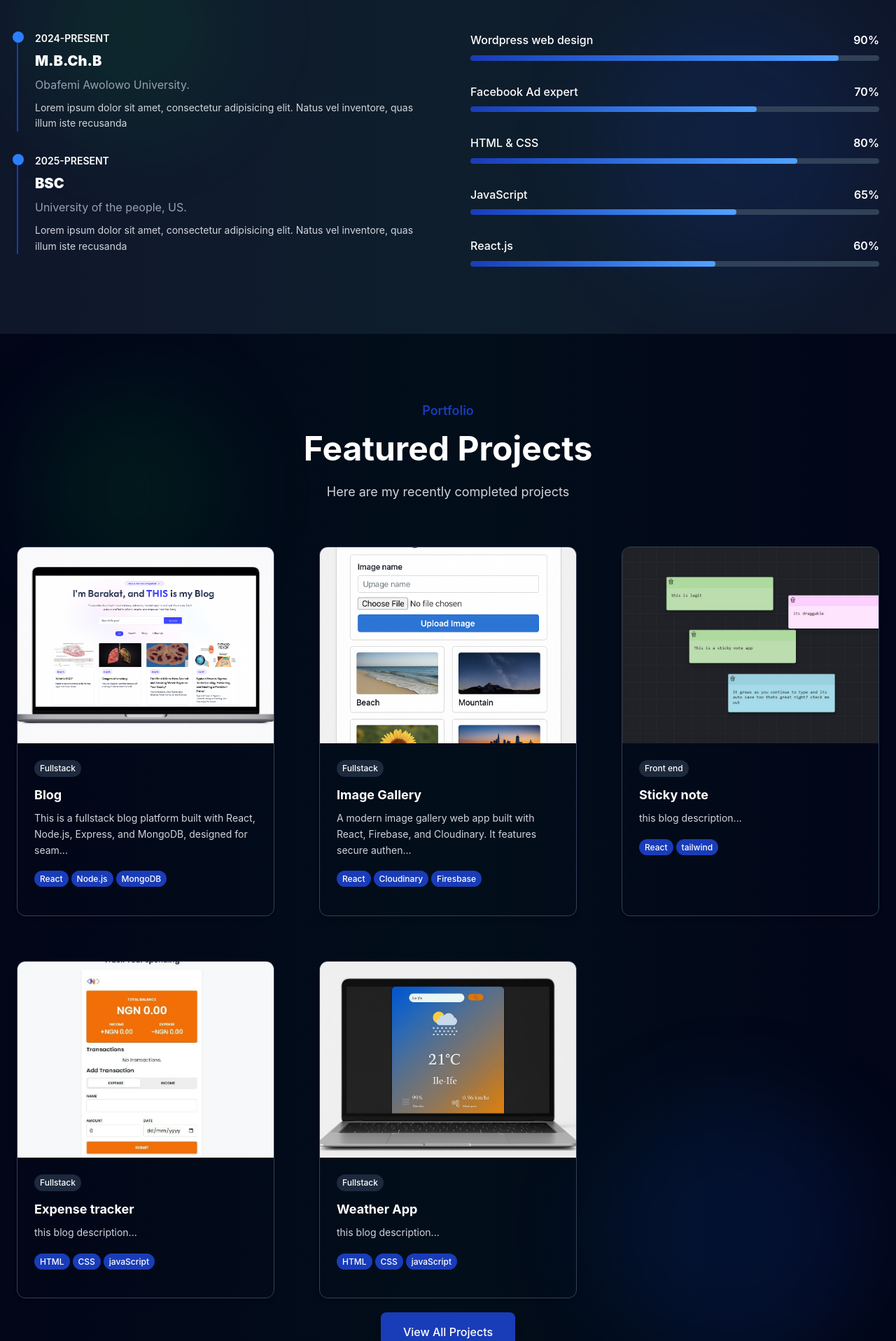
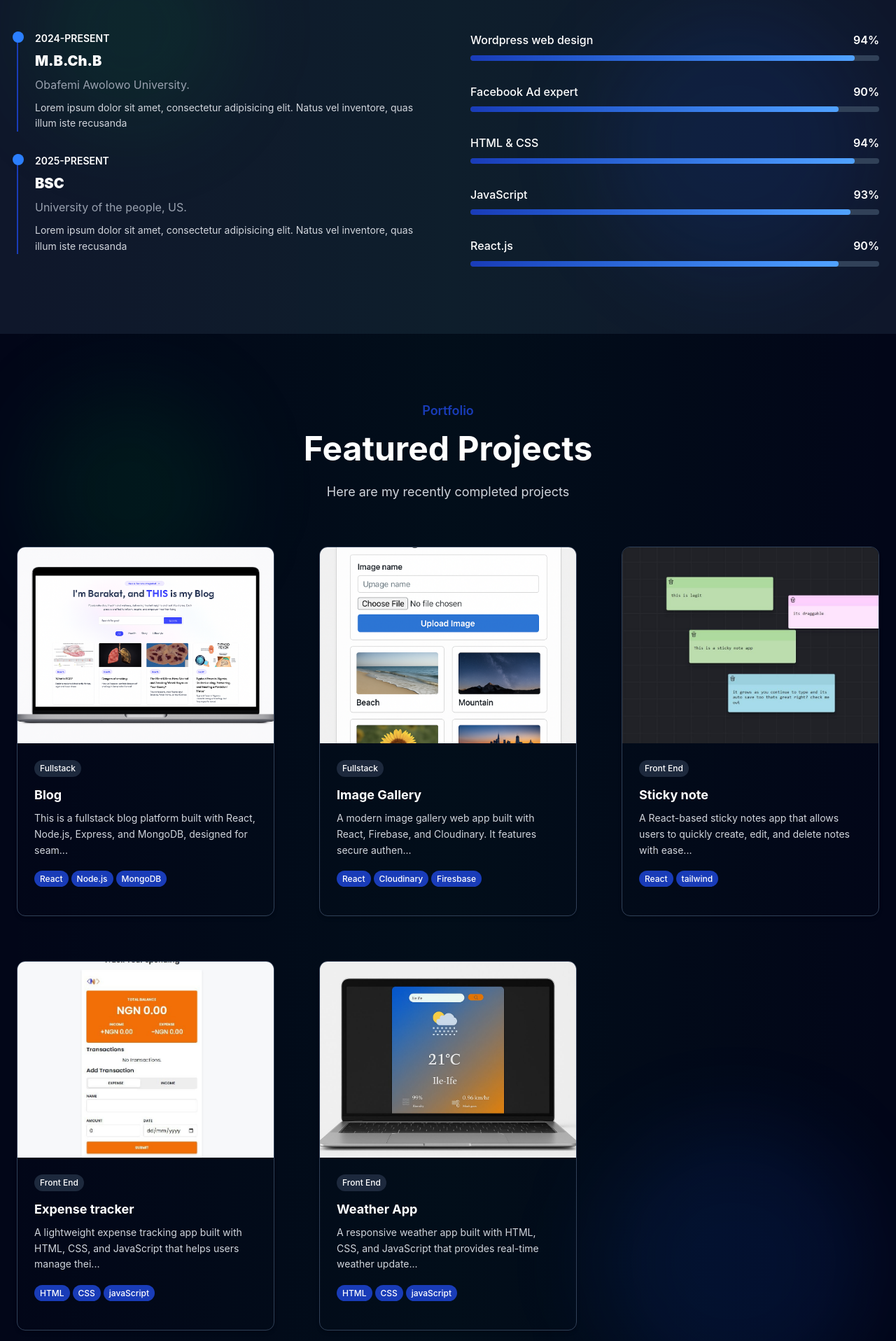
Before and after one commit to FrankAnuom/Neo, a React (Vite) app: page / in a window 1280 px wide. Shown: the part 1844-3760 px from the top of the page at 70% size. Built offline with nearby package versions, Linux system fonts and the light colour scheme.

Commit message:
completed

```diff
--- a/package.json
+++ b/package.json
@@ -10,6 +10,7 @@
     "preview": "vite preview"
   },
   "dependencies": {
+    "@emailjs/browser": "^4.4.1",
     "@tailwindcss/vite": "^4.1.11",
     "lucide-react": "^0.539.0",
     "react": "^19.1.1",
--- a/src/components/About.jsx
+++ b/src/components/About.jsx
@@ -108,7 +108,7 @@ function About() {
                 <p className={`transition-all duration-1000 delay-700`}>
                   My deep interest lies at the intersection of technology,
                   healthcare, and artificial intelligence. I believe that
-                  tech—especially AI—has the potential to transform healthcare
+                  tech especially AI has the potential to transform healthcare
                   delivery, making it smarter, more efficient, and more
                   accessible. My journey into tech comes from a lifelong love
                   for innovation and problem-solving, and I am committed to
--- a/src/components/Contact.jsx
+++ b/src/components/Contact.jsx
@@ -1,10 +1,38 @@
-import React, { useEffect, useState } from "react";
+import React, { useEffect, useState, useRef } from "react";
 import { Github, Send, X } from "lucide-react";
 import phone from "../assets/phone.png";
 import mail from "../assets/mail.png";
+import emailjs from "@emailjs/browser";
 
 function Contact() {
   const [isVisible, setIsVisible] = useState(false);
+  const form = useRef();
+  const [email, setEmail] = useState("");
+  const handleSubmit = (e) => {
+    e.preventDefault();
+  };
+
+  const sendEmail = (e) => {
+    e.preventDefault();
+
+    emailjs
+      .sendForm(
+        "service_yt68s8x", // your service ID
+        "template_3z6auc3", // your template ID
+        form.current, // form reference
+        "DoCe6RO9nRWJ3klHz" // your public key
+      )
+      .then(
+        () => {
+          alert("Message sent successfully");
+          form.current.reset();
+        },
+        (error) => {
+          alert("Failed to send message, please try again.");
+          console.error(error);
+        }
+      );
+  };
 
   useEffect(() => {
     const observer = new IntersectionObserver(
@@ -48,10 +76,10 @@ function Contact() {
             Let me be part of next big thing!
           </h2>
           <p className="text-gray-300 text-lg max-w-2xl mx-auto">
-            Lorem ipsum dolor sit amet consectetur adipisicing elit. Accusamus
-            itaque sint officiis doloremque alias quaerat nihil aliquid ad rem,
-            fugiat qui sapiente quasi maxime dolorem temporibus ducimus
-            explicabo quo molestias provident consequuntur!
+            If you’re looking for someone reliable, creative, and ready to
+            deliver results, that’s me! I bring dedication, fresh ideas, and the
+            drive to get things done the right way. So why stress over it?
+            Contact me today after all, are you going to do the job yourself?
           </p>
         </div>
         <div className="grid lg:grid-cols-2 gap-16">
@@ -67,9 +95,7 @@ function Contact() {
               Contact Information
             </h3>
             <p className="text-gray-300 leading-relaxed mb-8">
-              Lorem ipsum dolor sit amet consectetur adipisicing elit. Cum
-              nesciunt itaque corrupti alias! Alias sequi nihil enim recusandae
-              amet, facere ex placeat,
+            I am dedicated, skilled, and ready to contribute meaningfully. Contact me to bring value and results to your team.
             </p>
             <div className="space-y-4">
               {[
@@ -132,7 +158,8 @@ function Contact() {
               <h4 className="text-lg font-medium text-white nb-4">Follow Me</h4>
               <div className="flex gap-4">
                 <a
-                  href=""
+                  href="https://github.com/FrankAnuom"
+                  target="_blank"
                   className="w-12 h-12 bg-slate-900 rounded-lg flex justify-center hover:bg-blue-800 hover:text-white
                   trnasition-all duration-300 group border border-slate-700 hover:border-blue-800 hover:scale-110 hover:rotate-6"
                 >
@@ -140,7 +167,8 @@ function Contact() {
                 </a>
 
                 <a
-                  href=""
+                  href="https://x.com/neoryte"
+                  target="_blank"
                   className="w-12 h-12 bg-slate-900 rounded-lg flex justify-center hover:bg-blue-800 hover:text-white
                   trnasition-all duration-300 group border border-slate-700 hover:border-blue-800 hover:scale-110 hover:rotate-6"
                 >
@@ -165,7 +193,7 @@ function Contact() {
                 Send Message
               </h3>
 
-              <form>
+              <form ref={form} onSubmit={sendEmail}>
                 <div className="grid md:grid-cols-2 gap-6">
                   <div className="group">
                     <label className="block text-sm font-semibold text-gray-300 mb-2 transition-all duration-300">
@@ -174,6 +202,7 @@ function Contact() {
                     <input
                       type="text"
                       id="name"
+                      name="user_name"
                       className="w-full bg-slate-800 border border-slate-700 rounded-lg px-4 py-3 text-white
                     placeholder:gray-400 focus:ring-2 focus:ring-blue-800 focus:border-transparent transition-all
                     duration-300 hover:border-blue-400"
@@ -188,6 +217,7 @@ function Contact() {
                     <input
                       type="email"
                       id="email"
+                      name="user_email"
                       className="w-full bg-slate-800 border border-slate-700 rounded-lg px-4 py-3 text-white
                     placeholder:gray-400 focus:ring-2 focus:ring-blue-800 focus:border-transparent transition-all
                     duration-300 hover:border-blue-400"
@@ -203,6 +233,7 @@ function Contact() {
                   <input
                     type="text"
                     id="name"
+                    name="subject"
                     className="w-full bg-slate-800 border border-slate-700 rounded-lg px-4 py-3 text-white
                     placeholder:gray-400 focus:ring-2 focus:ring-blue-800 focus:border-transparent transition-all
                     duration-300 hover:border-blue-400"
@@ -216,7 +247,8 @@ function Contact() {
                   </label>
                   <textarea
                     type="text"
-                    id="name"
+                    id="message"
+                    name="message"
                     className="w-full bg-slate-800 border border-slate-700 rounded-lg px-4 py-3 text-white
                     placeholder:gray-400 focus:ring-2 focus:ring-blue-800 focus:border-transparent transition-all
                     duration-300 hover:border-blue-400 resize-none"
--- a/src/components/Hero.jsx
+++ b/src/components/Hero.jsx
@@ -85,7 +85,7 @@ function Hero() {
                  font-medium flex items-center gap-2 group hover:scale-105 "
                 >
                   <a
-                    href="https://api.whatsapp.com/qr/HR4KC53VG3KGL1?autoload=1&app_absent=0"
+                    href="https://wa.me/qr/HR4KC53VG3KGL1"
                     target="_blank"
                     rel="noopener noreferrer"
                   >
@@ -118,7 +118,7 @@ function Hero() {
                 >
                   <X className="w-12 h-12" />
                 </a>
-                <a href="" target="_blank" rel="noopener noreferrer">
+                <a href="https://wa.me/qr/HR4KC53VG3KGL1" target="_blank" rel="noopener noreferrer">
                   <FaWhatsapp
                     className="w-12 h-12 rounded-lg flex items-center justify-center bg-green-500 hover:text-blue
                 transition-all duration-300 group hover:scale-110 hover:rotate-6"
--- a/src/components/Projects.jsx
+++ b/src/components/Projects.jsx
@@ -49,30 +49,30 @@ function Projects() {
     {
       id: 3,
       title: "Sticky note",
-      description: "this blog description",
+      description: "A React-based sticky notes app that allows users to quickly create, edit, and delete notes with ease. It uses local storage to save notes directly on the device, ensuring persistence even after page refresh. With a clean, responsive design and smooth interactions, the app provides an intuitive way to organize thoughts and reminders.",
       image: note,
       technologies: ["React", "tailwind"],
-      category: "Front end",
+      category: "Front End",
       featured: true,
       link: "https://note-taupe-gamma.vercel.app/",
     },
     {
       id: 4,
       title: "Expense tracker",
-      description: "this blog description",
+      description: "A lightweight expense tracking app built with HTML, CSS, and JavaScript that helps users manage their daily finances. It allows users to add income and expenses, categorize transactions, and view their current balance in real time. With a simple and responsive interface, the app provides an easy-to-use solution for tracking personal spending without the need for external libraries or frameworks.",
       image: currency,
       technologies: ["HTML", "CSS", "javaScript"],
-      category: "Fullstack",
+      category: "Front End",
       featured: true,
       link: "https://budget-app-dusky-seven.vercel.app/",
     },
     {
       id: 4,
       title: "Weather App",
-      description: "this blog description",
+      description: "A responsive weather app built with HTML, CSS, and JavaScript that provides real-time weather updates for any city. It fetches live data from a weather API and displays key details such as temperature, conditions, and location. With a clean and user-friendly interface, the app makes it easy for users to quickly check current weather information on any device.",
       image: weather,
       technologies: ["HTML", "CSS", "javaScript"],
-      category: "Fullstack",
+      category: "Front End",
       featured: true,
       link: "https://weather-app-virid-six-72.vercel.app/",
     },
--- a/src/components/Skills.jsx
+++ b/src/components/Skills.jsx
@@ -27,11 +27,11 @@ function Skills() {
   }, []);
 
   const skills = [
-    { name: "Wordpress web design", level: 90 },
-    { name: "Facebook Ad expert", level: 70 },
-    { name: "HTML & CSS", level: 80 },
-    { name: "JavaScript", level: 65 },
-    { name: "React.js", level: 60 },
+    { name: "Wordpress web design", level: 94 },
+    { name: "Facebook Ad expert", level: 90 },
+    { name: "HTML & CSS", level: 94 },
+    { name: "JavaScript", level: 93 },
+    { name: "React.js", level: 90 },
   ];
 
   const education = [
```
Also changed, not shown: 1 other file (tests, documents, lock files or other folders).
